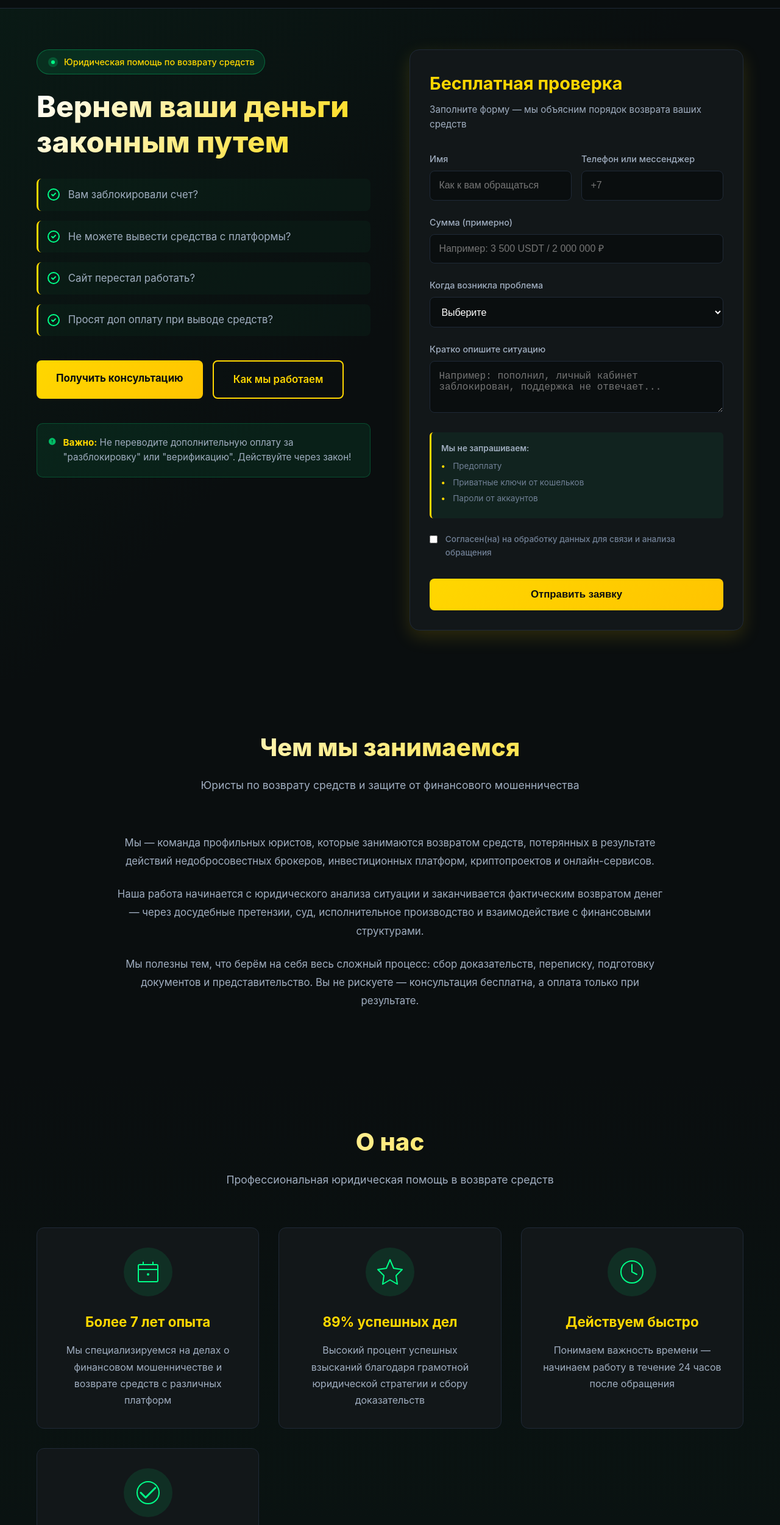
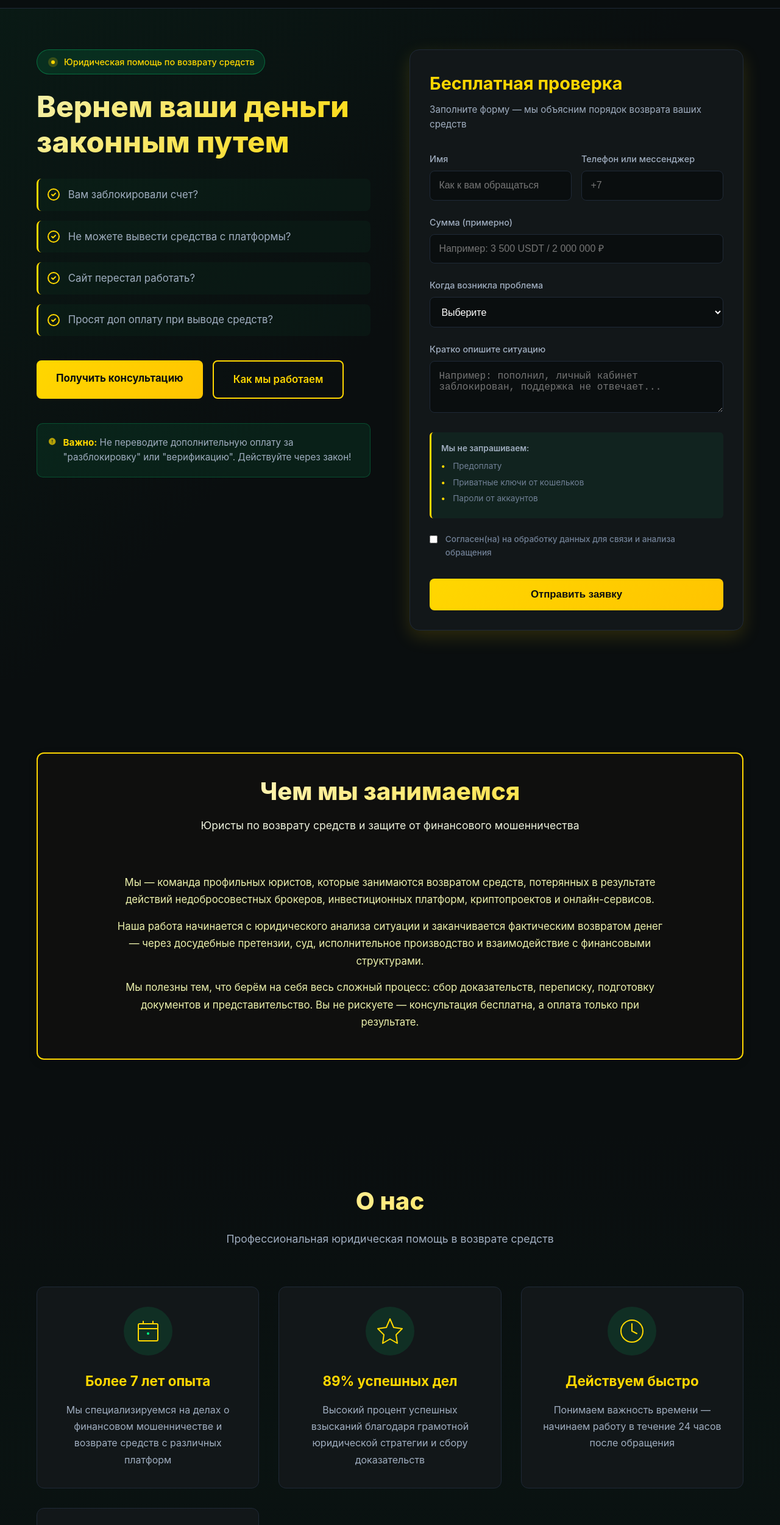
Before and after one commit to yuliia11111992/ReturnL, a plain HTML site: page index.html in a window 1280 px wide. Shown: the part 59-2560 px from the top of the page at 61% size. Drawn offline with Linux system fonts and the light colour scheme.

Commit message:
алмда

```diff
--- a/css/style.css
+++ b/css/style.css
@@ -245,7 +245,7 @@ body {
   font-weight: 800;
   line-height: 1.2;
   margin-bottom: 2rem;
-  background: linear-gradient(135deg, #ffffff 0%, var(--primary-green) 100%);
+  background: linear-gradient(135deg, #f4f0aa 0%, var(--primary-green) 100%);
   -webkit-background-clip: text;
   -webkit-text-fill-color: transparent;
   background-clip: text;
@@ -484,6 +484,7 @@ body {
 }
 
 /* Секции */
+
 section {
   padding: 80px 0;
 }
@@ -506,6 +507,31 @@ section {
 .section-subtitle {
   color: var(--text-secondary);
   font-size: 1.1rem;
+}
+.about-wrapper {
+  border: 2px solid #ffd700; /* ярко-жёлтая рамка */
+  border-radius: 12px; /* скруглённые углы */
+  padding: 30px; /* внутренние отступы */
+  background-color: #0f0f0e; /* светлый фон, оттенок "кремовый" */
+  box-shadow: 0 4px 15px rgba(0, 0, 0, 0.1); /* лёгкая тень */
+  margin: 40px 0; /* отступы сверху и снизу */
+}
+
+.about-wrapper .section-header h2 {
+  color: #eed026; /* заголовок ярко-жёлтый */
+  margin-bottom: 10px;
+}
+
+.about-wrapper .section-subtitle {
+  color: #ecf1dc;
+  font-size: 1.1rem;
+  margin-bottom: 20px;
+}
+
+.about-wrapper .about-description p {
+  margin-bottom: 15px;
+  line-height: 1.7;
+  color: #ecf1ac;
 }
 
 /* О нас */
--- a/index.html
+++ b/index.html
@@ -75,8 +75,8 @@
                 fill="none"
                 xmlns="http://www.w3.org/2000/svg"
               >
-                <circle cx="10" cy="10" r="8" fill="#00ff88" opacity="0.2" />
-                <circle cx="10" cy="10" r="3" fill="#00ff88" />
+                <circle cx="10" cy="10" r="8" fill="#FFD700" opacity="0.2" />
+                <circle cx="10" cy="10" r="3" fill="#FFD700" />
               </svg>
               <span>Юридическая помощь по возврату средств</span>
             </div>
@@ -94,7 +94,7 @@
                 >
                   <path
                     d="M9 12L11 14L15 10M21 12C21 16.9706 16.9706 21 12 21C7.02944 21 3 16.9706 3 12C3 7.02944 7.02944 3 12 3C16.9706 3 21 7.02944 21 12Z"
-                    stroke="#00ff88"
+                    stroke="#FFD700"
                     stroke-width="2"
                     stroke-linecap="round"
                     stroke-linejoin="round"
@@ -112,7 +112,7 @@
                 >
                   <path
                     d="M9 12L11 14L15 10M21 12C21 16.9706 16.9706 21 12 21C7.02944 21 3 16.9706 3 12C3 7.02944 7.02944 3 12 3C16.9706 3 21 7.02944 21 12Z"
-                    stroke="#00ff88"
+                    stroke="#FFD700"
                     stroke-width="2"
                     stroke-linecap="round"
                     stroke-linejoin="round"
@@ -130,7 +130,7 @@
                 >
                   <path
                     d="M9 12L11 14L15 10M21 12C21 16.9706 16.9706 21 12 21C7.02944 21 3 16.9706 3 12C3 7.02944 7.02944 3 12 3C16.9706 3 21 7.02944 21 12Z"
-                    stroke="#00ff88"
+                    stroke="#FFD700"
                     stroke-width="2"
                     stroke-linecap="round"
                     stroke-linejoin="round"
@@ -148,7 +148,7 @@
                 >
                   <path
                     d="M9 12L11 14L15 10M21 12C21 16.9706 16.9706 21 12 21C7.02944 21 3 16.9706 3 12C3 7.02944 7.02944 3 12 3C16.9706 3 21 7.02944 21 12Z"
-                    stroke="#00ff88"
+                    stroke="#FFD700"
                     stroke-width="2"
                     stroke-linecap="round"
                     stroke-linejoin="round"
@@ -173,7 +173,7 @@
               >
                 <path
                   d="M10 0C4.48 0 0 4.48 0 10C0 15.52 4.48 20 10 20C15.52 20 20 15.52 20 10C20 4.48 15.52 0 10 0ZM11 15H9V13H11V15ZM11 11H9V5H11V11Z"
-                  fill="#00ff88"
+                  fill="#FFD700"
                   opacity="0.7"
                 />
               </svg>
@@ -280,6 +280,7 @@
 
     <section class="services-intro">
       <div class="container">
+        <div class="about-wrapper">
           <div class="section-header">
             <h2>Чем мы занимаемся</h2>
             <p class="section-subtitle">
@@ -290,8 +291,9 @@
           <div class="about-description">
             <p>
               Мы — команда профильных юристов, которые занимаются возвратом
-            средств, потерянных в результате действий недобросовестных брокеров,
-            инвестиционных платформ, криптопроектов и онлайн-сервисов.
+              средств, потерянных в результате действий недобросовестных
+              брокеров, инвестиционных платформ, криптопроектов и
+              онлайн-сервисов.
             </p>
 
             <p>
@@ -303,10 +305,11 @@
 
             <p>
               Мы полезны тем, что берём на себя весь сложный процесс: сбор
-            доказательств, переписку, подготовку документов и представительство.
-            Вы не рискуете — консультация бесплатна, а оплата только при
-            результате.
+              доказательств, переписку, подготовку документов и
+              представительство. Вы не рискуете — консультация бесплатна, а
+              оплата только при результате.
             </p>
+          </div>
         </div>
       </div>
     </section>
@@ -337,12 +340,12 @@
                   width="32"
                   height="28"
                   rx="2"
-                  stroke="#00ff88"
+                  stroke="#FFD700"
                   stroke-width="2"
                 />
                 <path
                   d="M16 8V12M32 8V12M8 20H40"
-                  stroke="#00ff88"
+                  stroke="#FFD700"
                   stroke-width="2"
                   stroke-linecap="round"
                 />
@@ -367,7 +370,7 @@
               >
                 <path
                   d="M24 4L30 18L44 20L34 30L36 44L24 37L12 44L14 30L4 20L18 18L24 4Z"
-                  stroke="#00ff88"
+                  stroke="#FFD700"
                   stroke-width="2"
                   stroke-linejoin="round"
                 />
@@ -393,12 +396,12 @@
                   cx="24"
                   cy="24"
                   r="18"
-                  stroke="#00ff88"
+                  stroke="#FFD700"
                   stroke-width="2"
                 />
                 <path
                   d="M24 12V24L32 28"
-                  stroke="#00ff88"
+                  stroke="#FFD700"
                   stroke-width="2"
                   stroke-linecap="round"
                 />
@@ -422,7 +425,7 @@
               >
                 <path
                   d="M12 24L20 32L36 16"
-                  stroke="#00ff88"
+                  stroke="#FFD700"
                   stroke-width="3"
                   stroke-linecap="round"
                   stroke-linejoin="round"
@@ -431,7 +434,7 @@
                   cx="24"
                   cy="24"
                   r="18"
-                  stroke="#00ff88"
+                  stroke="#FFD700"
                   stroke-width="2"
                 />
               </svg>
@@ -442,21 +445,6 @@
               и анализ — бесплатно
             </p>
           </div>
-        </div>
-
-        <div class="about-description">
-          <p>
-            Мы — команда юристов, специализирующихся на защите прав граждан в
-            финансовой сфере. За годы практики мы помогли сотням клиентов
-            вернуть средства с заблокированных платформ, недобросовестных
-            брокеров и финансовых проектов.
-          </p>
-          <p>
-            Наш подход — это индивидуальная работа с каждым делом, тщательный
-            сбор доказательств и грамотное юридическое сопровождение на всех
-            этапах. Мы работаем как с российским, так и с международным
-            законодательством.
-          </p>
         </div>
       </div>
     </section>
@@ -567,12 +555,12 @@
                 cx="12"
                 cy="12"
                 r="10"
-                stroke="#00ff88"
+                stroke="#FFD700"
                 stroke-width="2"
               />
               <path
                 d="M12 6V12L16 14"
-                stroke="#00ff88"
+                stroke="#FFD700"
                 stroke-width="2"
                 stroke-linecap="round"
               />
@@ -741,7 +729,7 @@
                 >
                   <path
                     d="M9 12L11 14L15 10M21 12C21 16.9706 16.9706 21 12 21C7.02944 21 3 16.9706 3 12C3 7.02944 7.02944 3 12 3C16.9706 3 21 7.02944 21 12Z"
-                    stroke="#00ff88"
+                    stroke="#FFD700"
                     stroke-width="2"
                     stroke-linecap="round"
                     stroke-linejoin="round"
@@ -759,7 +747,7 @@
                 >
                   <path
                     d="M9 12L11 14L15 10M21 12C21 16.9706 16.9706 21 12 21C7.02944 21 3 16.9706 3 12C3 7.02944 7.02944 3 12 3C16.9706 3 21 7.02944 21 12Z"
-                    stroke="#00ff88"
+                    stroke="#FFD700"
                     stroke-width="2"
                     stroke-linecap="round"
                     stroke-linejoin="round"
@@ -777,7 +765,7 @@
                 >
                   <path
                     d="M9 12L11 14L15 10M21 12C21 16.9706 16.9706 21 12 21C7.02944 21 3 16.9706 3 12C3 7.02944 7.02944 3 12 3C16.9706 3 21 7.02944 21 12Z"
-                    stroke="#00ff88"
+                    stroke="#FFD700"
                     stroke-width="2"
                     stroke-linecap="round"
                     stroke-linejoin="round"
@@ -799,7 +787,7 @@
                 >
                   <path
                     d="M3 8L10.89 13.26C11.2187 13.4793 11.6049 13.5963 12 13.5963C12.3951 13.5963 12.7813 13.4793 13.11 13.26L21 8M5 19H19C19.5304 19 20.0391 18.7893 20.4142 18.4142C20.7893 18.0391 21 17.5304 21 17V7C21 6.46957 20.7893 5.96086 20.4142 5.58579C20.0391 5.21071 19.5304 5 19 5H5C4.46957 5 3.96086 5.21071 3.58579 5.58579C3.21071 5.96086 3 6.46957 3 7V17C3 17.5304 3.21071 18.0391 3.58579 18.4142C3.96086 18.7893 4.46957 19 5 19Z"
-                    stroke="#00ff88"
+                    stroke="#FFD700"
                     stroke-width="2"
                     stroke-linecap="round"
                     stroke-linejoin="round"
@@ -827,7 +815,7 @@
                 >
                   <path
                     d="M3 5C3 3.89543 3.89543 3 5 3H8.27924C8.70967 3 9.09181 3.27543 9.22792 3.68377L10.7257 8.17721C10.8831 8.64932 10.6694 9.16531 10.2243 9.38787L7.96701 10.5165C9.06925 12.9612 11.0388 14.9308 13.4835 16.033L14.6121 13.7757C14.8347 13.3306 15.3507 13.1169 15.8228 13.2743L20.3162 14.7721C20.7246 14.9082 21 15.2903 21 15.7208V19C21 20.1046 20.1046 21 19 21H18C9.71573 21 3 14.2843 3 6V5Z"
-                    stroke="#00ff88"
+                    stroke="#FFD700"
                     stroke-width="2"
                     stroke-linecap="round"
                     stroke-linejoin="round"
@@ -913,7 +901,7 @@
                   cy="25"
                   r="20"
                   fill="none"
-                  stroke="#00ff88"
+                  stroke="#FFD700"
                   stroke-width="2"
                 />
                 <path d="M25 15 L35 25 L25 35 L15 25 Z" fill="#00ff88" />
```
Lines whose indentation alone changed are shown as unchanged.
